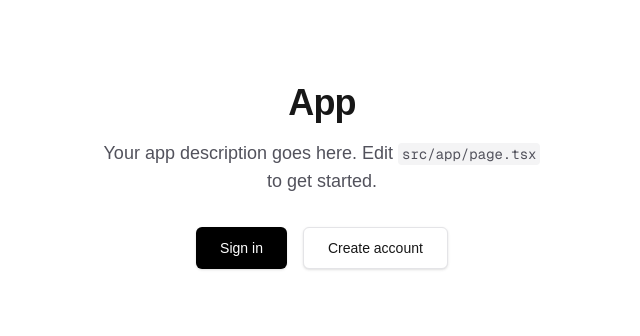
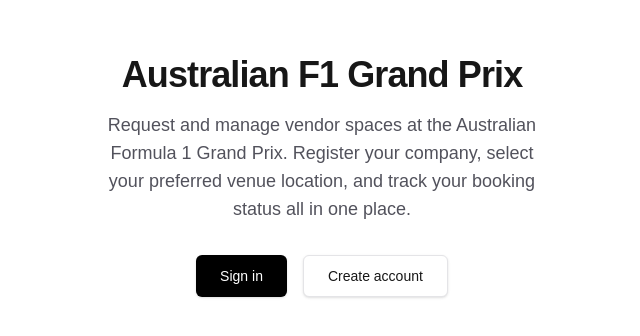
Before and after one commit to Gabriel-Halvarsson/boilerplate, a Next.js app in the folder frontend/: page / in a window 1280 px wide. Shown: the part 224-560 px from the top of the page, without its empty margins (318-958 px from the left). Built offline with nearby package versions, Linux system fonts and the light colour scheme; no server answers.

Commit message:
feat: updated the landing page

```diff
--- a/frontend/src/app/page.tsx
+++ b/frontend/src/app/page.tsx
@@ -11,14 +11,10 @@ export default function LandingPage() {
     <main className="flex min-h-screen flex-col items-center justify-center gap-8 p-8">
       <div className="space-y-4 text-center">
         <h1 className="text-4xl font-bold tracking-tight">
-          {process.env.NEXT_PUBLIC_APP_NAME ?? 'App'}
+          Australian F1 Grand Prix
         </h1>
         <p className="max-w-md text-lg text-zinc-600 dark:text-zinc-400">
-          Your app description goes here. Edit{' '}
-          <code className="rounded bg-zinc-100 px-1 py-0.5 font-mono text-sm dark:bg-zinc-800">
-            src/app/page.tsx
-          </code>{' '}
-          to get started.
+          Request and manage vendor spaces at the Australian Formula 1 Grand Prix. Register your company, select your preferred venue location, and track your booking status all in one place.
         </p>
       </div>
       <div className="flex gap-4">
```
